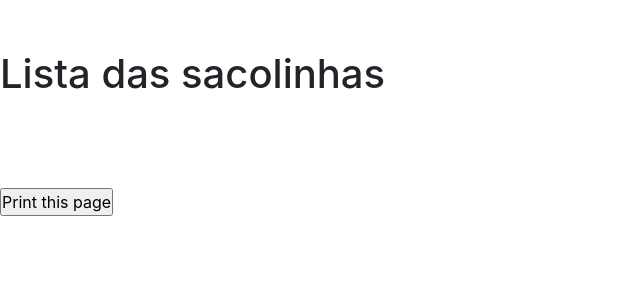
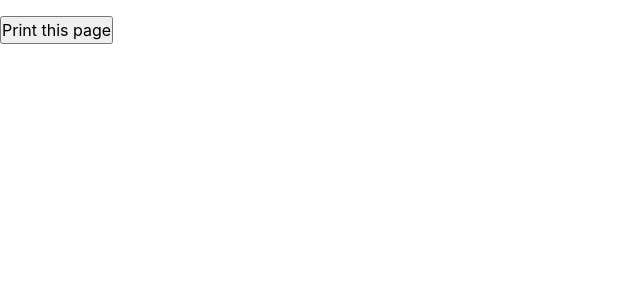
Before and after one commit to FelipeBassetto/Fraternidade, a PHP site: page /etiqueta.php in a window 1280 px wide. Shown: the top 300 px of the page, without its empty margins (0-640 px from the left). Run offline with PHP 8.4, Linux system fonts and the light colour scheme; data that the repository does not hold is empty; some libraries are stand-ins or nearby versions.

Commit message:
update presenca

```diff
--- a/etiqueta.php
+++ b/etiqueta.php
@@ -4,7 +4,6 @@
     <link rel="stylesheet" type="text/css" media="screen" href="css/bootstrap.min.css">
     <link rel="stylesheet" type="text/css" media="screen" href="//cdn.datatables.net/1.10.19/css/jquery.dataTables.min.css">
     <link rel="stylesheet" href="https://use.fontawesome.com/releases/v5.8.1/css/all.css" integrity="sha384-50oBUHEmvpQ+1lW4y57PTFmhCaXp0ML5d60M1M7uH2+nqUivzIebhndOJK28anvf" crossorigin="anonymous">
-<h3 class="titulo">Lista das sacolinhas</h3><br>
 <table class="table table-hover table-striped" id="presenca">
   <tbody>
     <?php
```
